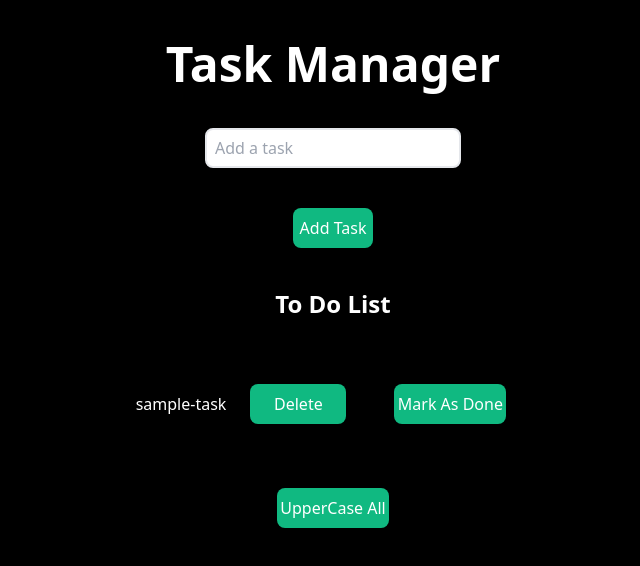
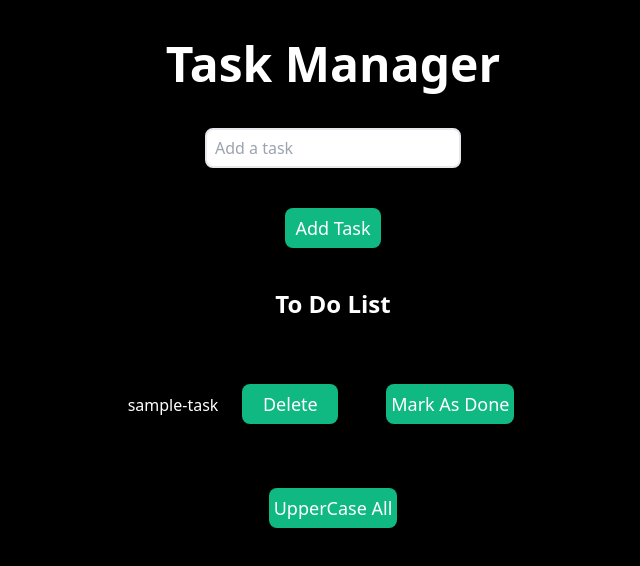
Before and after one commit to anchalnalwale/react-todo-list, a React (Create React App) app: page / in a window 1280 px wide. Shown: the top 566 px of the page, without its empty margins (347-987 px from the left). Built offline with nearby package versions, Linux system fonts and the light colour scheme.

Commit message:
Done CSS

```diff
--- a/src/Todo.js
+++ b/src/Todo.js
@@ -43,8 +43,8 @@ const Todo = () => {
   return (
     <div className='flex flex-col justify-center items-center m-10 gap-10 h-full w-full'>
       <h1 className='text-5xl font-extrabold text-white'>Task Manager</h1>
-      <input className='w-64 p-2 h-10 rounded-lg border-2 shadow-lg' placeholder="Add a task" type="text" value={newTodo} onChange={updateTodoValue} />
-      <button className='bg-emerald-500 text-white h-10 w-20 rounded-lg' onClick={addNewTask}>Add Task</button>
+      <input className='w-64 p-2 h-10 rounded-lg border-2' placeholder="Add a task" type="text" value={newTodo} onChange={updateTodoValue} />
+      <button className='bg-emerald-500 text-white h-10 w-24 text-lg rounded-lg hover:bg-emerald-300' onClick={addNewTask}>Add Task</button>
       <h4 className='text-2xl font-bold text-white'>To Do List</h4>
       <div className='flex flex-col w-full justify-center items-center'>
         <ul className='m-0 text-l text-white'>
@@ -53,14 +53,14 @@ const Todo = () => {
               <li key={todo.id}>
                 <span style={todo.isDone ? { textDecorationLine: "line-through" } : {}}>
                   {""}{todo.task}</span>
-                <button className='bg-emerald-500 text-white h-10 w-24 rounded-lg m-6' onClick={() => deleteTodo(todo.id)}>Delete</button>
-                <button className='bg-emerald-500 text-white h-10 w-28 rounded-lg m-6' onClick={() => markAsDone(todo.id)}>Mark As Done</button>
+                <button className='bg-emerald-500 text-white h-10 w-24 rounded-lg m-6 text-lg hover:bg-emerald-300' onClick={() => deleteTodo(todo.id)}>Delete</button>
+                <button className='bg-emerald-500 text-white h-10 w-32 rounded-lg m-6 text-lg hover:bg-emerald-300' onClick={() => markAsDone(todo.id)}>Mark As Done</button>
               </li>
             ))
           }
         </ul>
       </div>
-      <button className='bg-emerald-500 text-white h-10 w-28 rounded-lg' onClick={upperCaseAll}>UpperCase All</button>
+      <button className='bg-emerald-500 text-white h-10 w-32 rounded-lg text-lg hover:bg-emerald-300' onClick={upperCaseAll}>UpperCase All</button>
     </div>
   )
 }
```
